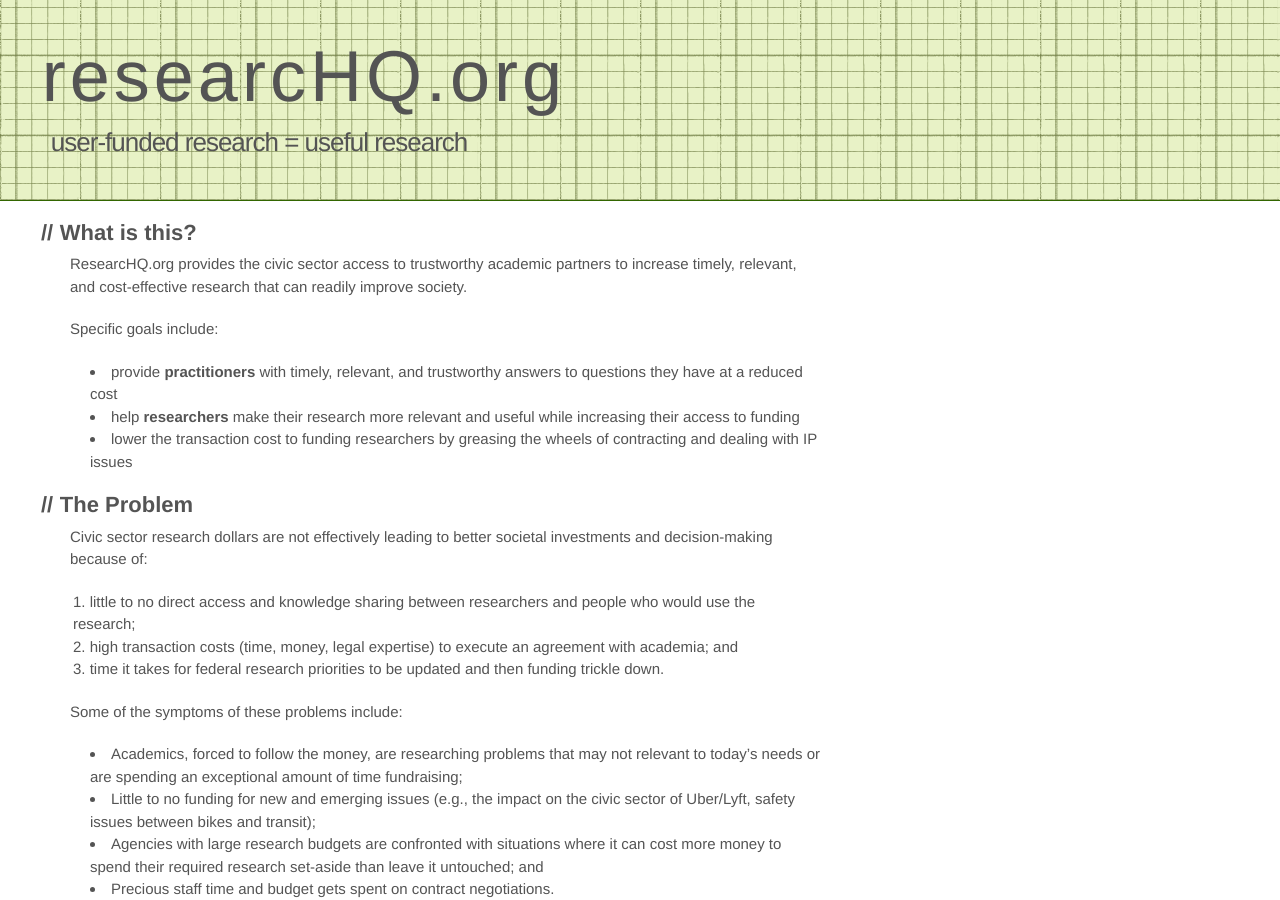
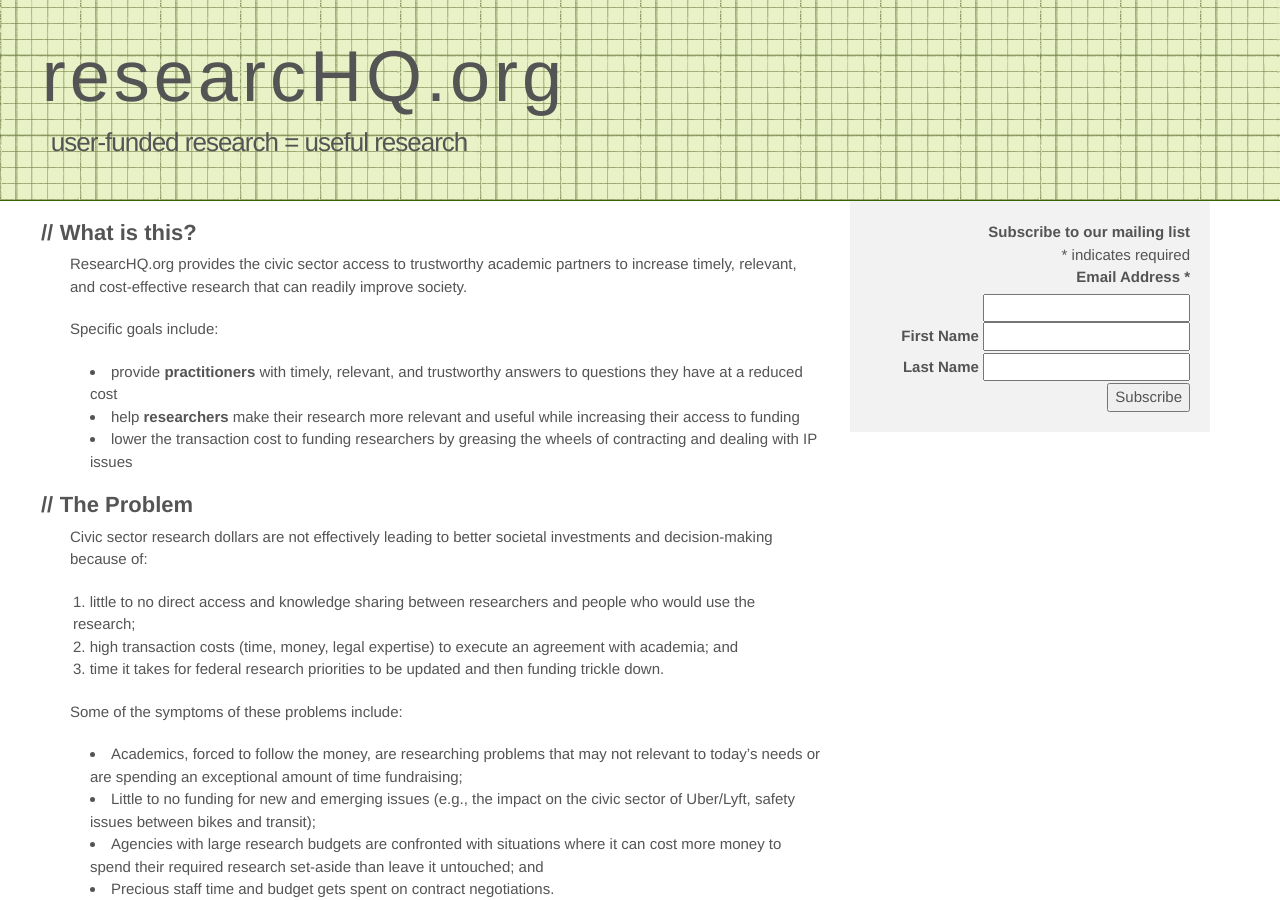
Before and after one commit to researcHQ/researcHQ.github.io, a Jekyll site: the page built from index.md, in a window 1280 px wide and 900 px high. Built offline with Jekyll 4.4.1, drawn with Linux system fonts in a browser that asks for light colours; some web fonts are replaced; comment, search, counter and statistics services are not loaded.

Commit message:
Add mail chimp signup form

```diff
--- a/_includes/head.html
+++ b/_includes/head.html
@@ -13,7 +13,19 @@
     <link rel="stylesheet" href="{{ "/css/font-awesome/css/font-awesome.min.css" | prepend: site.baseurl }}">
     <link href='http://fonts.googleapis.com/css?family=Cabin+Sketch:400,700' rel='stylesheet' type='text/css'>
     <link rel="stylesheet" href="{{ "/style.css" | prepend: site.baseurl }}">
-
+	<link href="//cdn-images.mailchimp.com/embedcode/classic-081711.css" rel="stylesheet" type="text/css">
+	<script type="text/javascript"
+			src="//s3.amazonaws.com/downloads.mailchimp.com/js/signup-forms/popup/embed.js"
+			data-dojo-config="usePlainJson: true, isDebug: false">
+	</script>
+	<script type="text/javascript">
+		require(["mojo/signup-forms/Loader"],
+				function(L)
+				{ L.start({"baseUrl":"mc.us11.list-manage.com",
+							"uuid":"77721d8b6a722da2e016b4f7e",
+							"lid":"1759ef7da9"}) }
+		)
+	</script>
     <!--[if lt IE 9]>
     <script src="//html5shiv.googlecode.com/svn/trunk/html5.js"></script>
     <![endif]-->
--- a/_layouts/default.html
+++ b/_layouts/default.html
@@ -9,6 +9,43 @@
 		<div class="col-md-8 text-left">
     		{{ content }}
     	</div>
+    	<div class="col-md-4 text-right">
+    		<!-- Begin MailChimp Signup Form -->
+			<div id="mc_embed_signup">
+				<form action="//researcHQ.us11.list-manage.com/subscribe/post?u=77721d8b6a722da2e016b4f7e&amp;id=1759ef7da9"
+					  method="post" id="mc-embedded-subscribe-form" name="mc-embedded-subscribe-form"
+					  class="validate" target="_blank" novalidate>
+    			<div id="mc_embed_signup_scroll">
+					<b>Subscribe to our mailing list</b>
+					<div class="indicates-required"><span class="asterisk">*</span> indicates required</div>
+					<div class="mc-field-group">
+						<label for="mce-EMAIL">Email Address  <span class="asterisk">*</span></label>
+						<input type="email" value="" name="EMAIL" class="required email" id="mce-EMAIL">
+					</div>
+					<div class="mc-field-group">
+						<label for="mce-FNAME">First Name </label>
+						<input type="text" value="" name="FNAME" class="" id="mce-FNAME">
+					</div>
+					<div class="mc-field-group">
+						<label for="mce-LNAME">Last Name </label>
+						<input type="text" value="" name="LNAME" class="" id="mce-LNAME">
+					</div>
+					<div id="mce-responses" class="clear">
+						<div class="response" id="mce-error-response" style="display:none"></div>
+						<div class="response" id="mce-success-response" style="display:none"></div>
+					</div>    <!-- real people should not fill this in and expect good things - do not remove this or risk form bot signups-->
+    				<div style="position: absolute; left: -5000px;">
+    					<input type="text" name="b_77721d8b6a722da2e016b4f7e_1759ef7da9" tabindex="-1" value="">
+    				</div>
+    				<div class="clear">
+    					<input type="submit" value="Subscribe" name="subscribe" id="mc-embedded-subscribe" class="button">
+    				</div>
+    			</div>
+				</form>
+			</div>
+		<!--End mc_embed_signup-->
+		</div>
+    	</div>
     	</div>
     	</div>
     {% include footer.html %}
```
Also changed, not shown: 1 other file.
